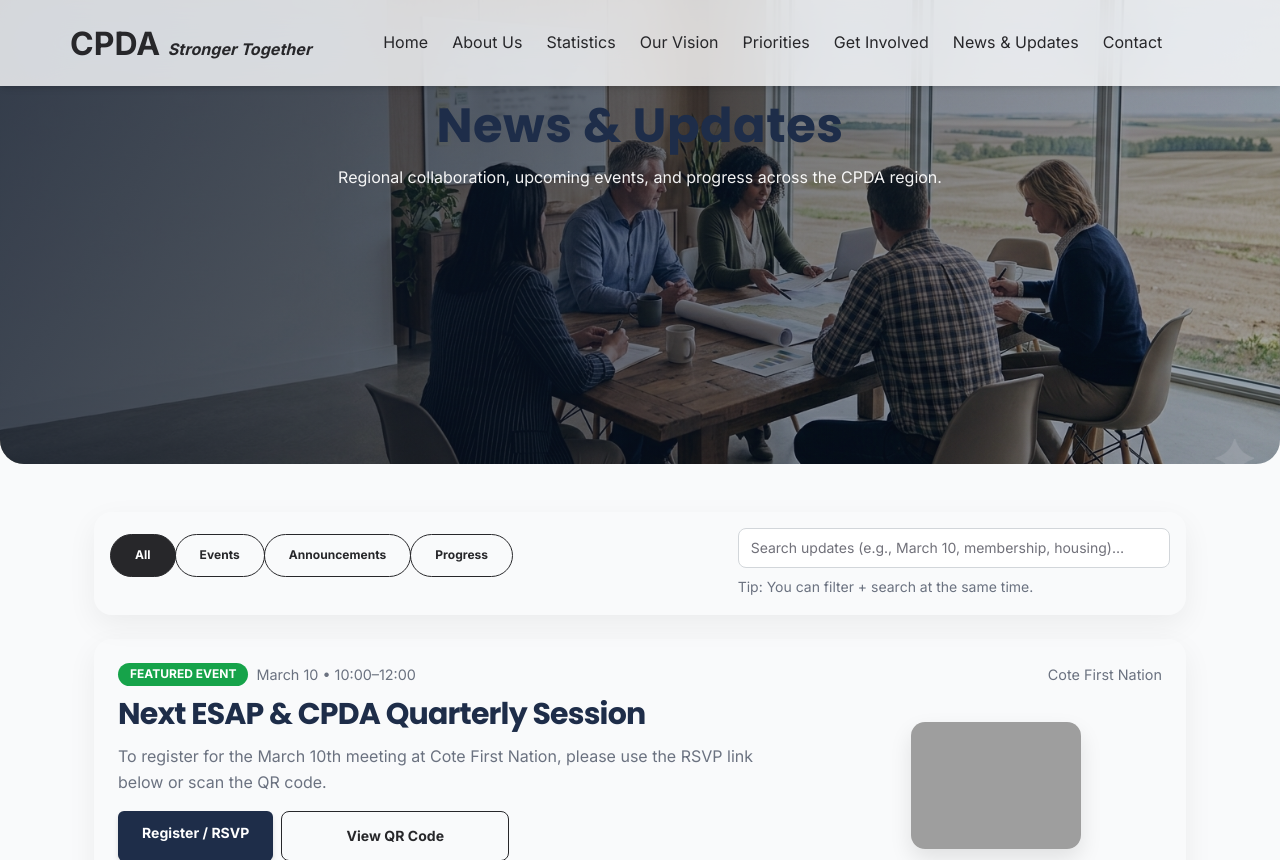
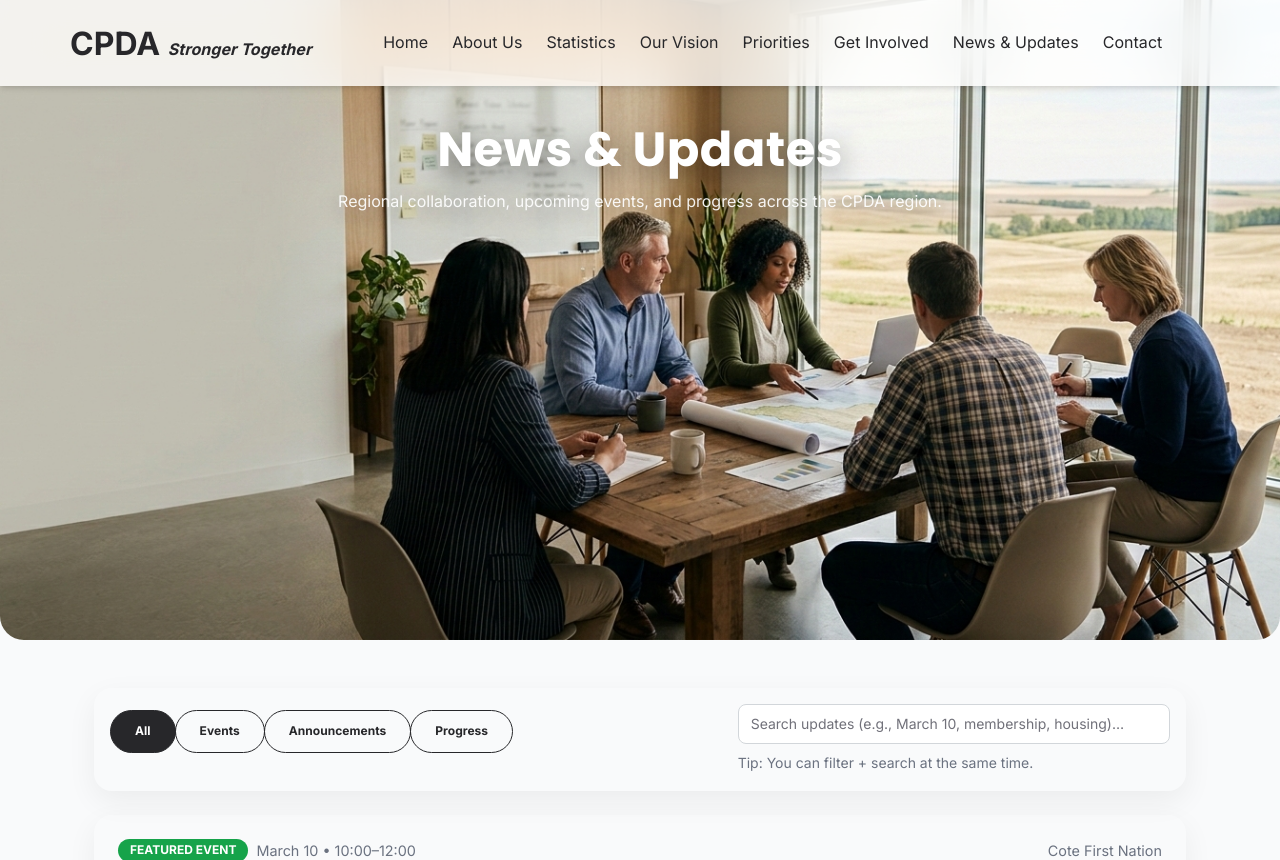
Before and after one commit to Devprogr/CPDA, a Flask app: page /news-updates in a window 1280 px wide. Shown: the top 860 px of the page. Run offline with Flask 3, Linux system fonts and the light colour scheme; some libraries are stand-ins or nearby versions; grey boxes are pictures that could not be loaded.

Commit message:
update news and update page

```diff
--- a/invest-main/templates/news-updates.html
+++ b/invest-main/templates/news-updates.html
@@ -5,7 +5,7 @@
   /* --- Modern look without changing global theme --- */
   .nu-hero {
     position: relative;
-    min-height: 58vh;
+    min-height: 80vh;
     background-image: url('{{ url_for("static", filename="assets/img/new_updates_hero_image.png") }}');
     background-size: cover;
     background-position: center;
@@ -19,13 +19,17 @@
     content:"";
     position:absolute;
     inset:0;
-    background: linear-gradient(120deg, rgba(10,22,44,.78), rgba(10,22,44,.35));
+    background: linear-gradient(
+    110deg,
+    rgba(10,22,44,.88) 0%,
+    rgba(10,22,44,.55) 55%,
+    rgba(10,22,44,.35) 100%,);
   }
 
   .nu-hero-inner{
     position:relative;
     z-index:2;
-    padding: 6rem 0 3.5rem;
+    padding: 7.5rem 0 4.5rem;
   }
 
   .nu-card{
@@ -100,10 +104,8 @@
   <div class="container nu-hero-inner">
     <div class="row justify-content-center">
       <div class="col-lg-9 text-center text-white">
-        <h1 class="mb-2" style="font-weight:900; letter-spacing:.5px;">News & Updates</h1>
-        <p class="mb-0" style="max-width: 70ch; margin: 0 auto; opacity:.95;">
-          Regional collaboration, upcoming events, and progress across the CPDA region.
-        </p>
+        <h1 class="mb-2" style="font-weight:900; letter-spacing:.4px; color:#ffffff; text-shadow: 0 8px 28px rgba(0,0,0,.45);"> News & Updates </h1>
+        <p class="mb-0" style="max-width: 72ch; margin: 0 auto; color: rgba(255,255,255,.92); text-shadow: 0 6px 22px rgba(0,0,0,.35);"> Regional collaboration, upcoming events, and progress across the CPDA region. </p>
       </div>
     </div>
   </div>
```
